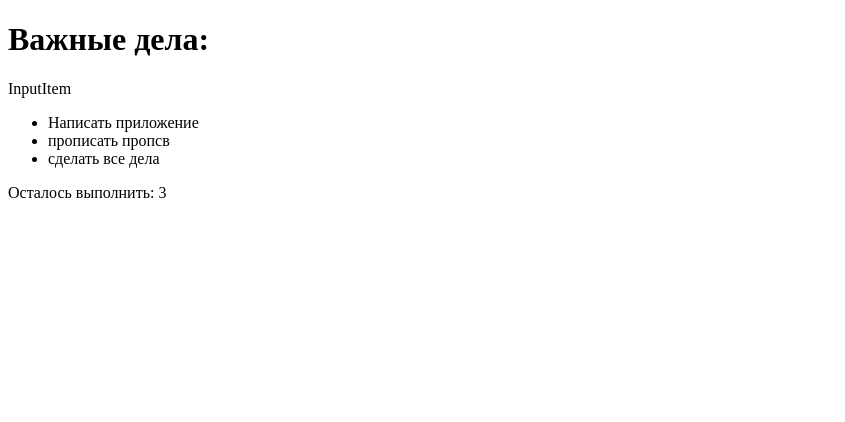
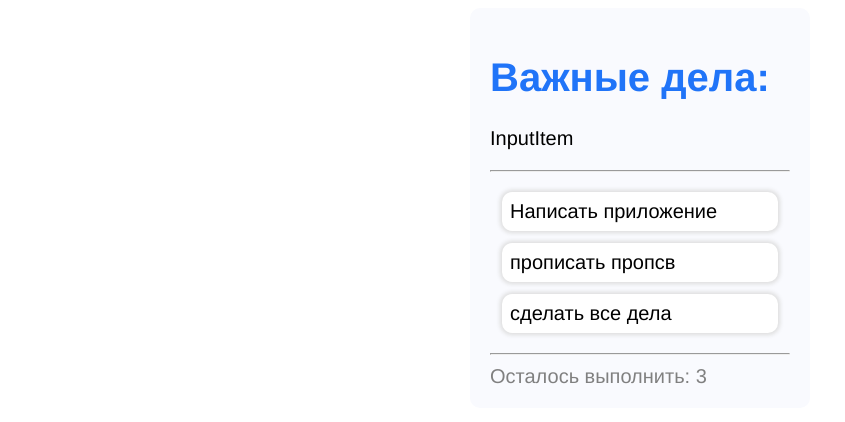
Before and after one commit to WebHeroSchool/todo_oleg, a React (Create React App) app: page / in a window 1280 px wide. Shown: the top 422 px of the page, without its empty margins (0-845 px from the left). Built offline with nearby package versions, Linux system fonts and the light colour scheme.

Commit message:
+ css style

```diff
--- /dev/null
+++ b/src/components/App/App.css
@@ -0,0 +1,32 @@
+.wrap {
+  margin: auto;
+  width: 300px;
+  font-family: Roboto;
+  font-size: 20px;
+  background: #f9fafe;
+  padding: 20px;
+  border-radius: 10px;
+  font-family: Helvetica;
+}
+
+.wrap__title {
+  color: #2074f8;
+}
+
+
+.footer {
+  color: grey;
+}
+
+.wrap  ul {
+  list-style-type: none;
+  padding-left: 0;
+}
+
+.wrap li {
+  background: #fff;
+  margin: 12px;
+  padding: 8px;
+  border-radius: 10px;
+  box-shadow: 0 0 4px 2px rgba(221, 221, 221, 1);
+}
--- a/src/components/App/App.js
+++ b/src/components/App/App.js
@@ -1,6 +1,7 @@
 import React from 'react';
 import ItemList from '../ItemList/ItemList';
 import Footer from '../Footer/footer';
+import './App.css';
 
 const todoItem = 'Создать новое приложение';
 const App =()=> {
@@ -17,10 +18,12 @@ const App =()=> {
   ];
 
   return (
-  <div>
-    <h1>Важные дела:</h1>
+  <div className="wrap">
+    <h1 className="wrap__title">Важные дела:</h1>
     <p>InputItem</p>
+    <hr />
     <ItemList items = {items}/>
+    <hr />
     <Footer count={3} />
   </div>);
 }
--- a/src/components/Footer/footer.js
+++ b/src/components/Footer/footer.js
@@ -1,5 +1,5 @@
 import React from 'react';
 
-const Footer = ({count})=> (<div>Осталось выполнить: {count}</div>);
+const Footer = ({count})=> (<div className="footer">Осталось выполнить: {count}</div>);
 
 export default Footer;
```
Also changed, not shown: 1 other file (tests, documents, lock files or other folders).
